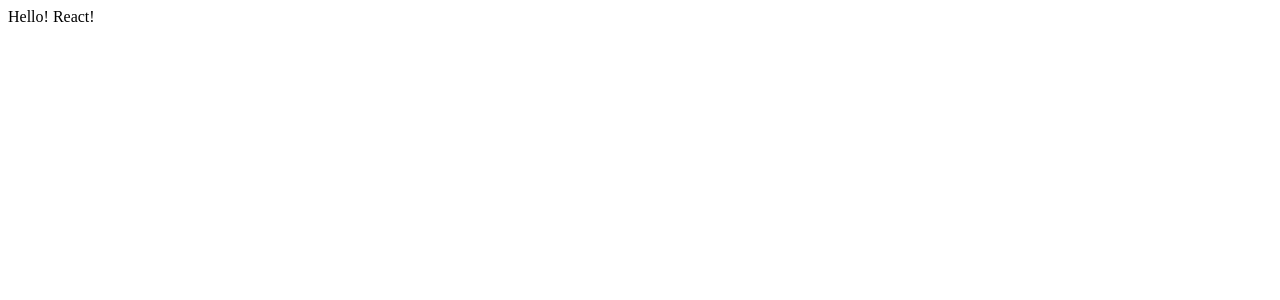
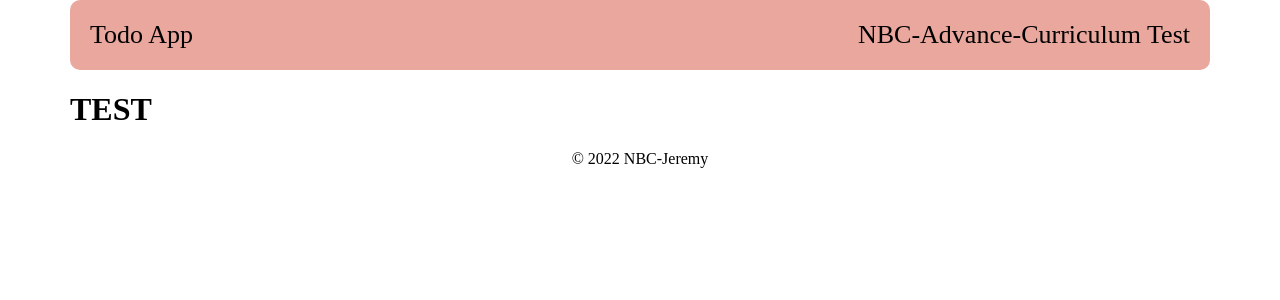
Before and after one commit to Jeremy-Kr/nbc-advance-curriculum, a React (Create React App) app: page / in a window 1280 px wide. Shown: the top 300 px of the page. Built offline with nearby package versions, Linux system fonts and the light colour scheme.

Commit message:
feat(common): create common components
- 모든 페이지에서 공통적으로 사용하게 될 헤더, 푸터, 글로벌스타일 컴포넌트를 이제 사용할 수 있습니다.

by @Jeremy-Kr

```diff
--- a/src/App.js
+++ b/src/App.js
@@ -1,5 +1,14 @@
+import { GlobalStyle, Layout } from "./components/Common";
+
 function App() {
-  return <div className="App">Hello! React!</div>;
+  return (
+    <>
+      <GlobalStyle />
+      <Layout>
+        <h1>TEST</h1>
+      </Layout>
+    </>
+  );
 }
 
 export default App;
--- /dev/null
+++ b/src/components/Common/Footer.jsx
@@ -0,0 +1,18 @@
+import React from "react";
+import styled from "styled-components";
+
+const Footer = () => {
+  return (
+    <FooterContainer>
+      <span> &copy; 2022 NBC-Jeremy</span>
+    </FooterContainer>
+  );
+};
+
+const FooterContainer = styled.footer`
+  display: flex;
+  justify-content: center;
+  margin: 10px;
+`;
+
+export default Footer;
--- /dev/null
+++ b/src/components/Common/GlobalStyle.jsx
@@ -0,0 +1,29 @@
+import { createGlobalStyle } from "styled-components";
+
+const GlobalStyle = createGlobalStyle`
+    body {
+    margin: auto;
+    max-width: 1140px;
+    min-width: 720px;
+    }
+
+    ul{
+    list-style:none;
+    }
+
+    h3{
+    margin: 0px;
+    }
+
+    a{
+    text-decoration: none;
+    color: #000;
+    transition: 0.2s;
+    &:hover{
+        color: #777;
+        text-decoration: underline #777;
+    }
+    }
+`;
+
+export default GlobalStyle;
--- /dev/null
+++ b/src/components/Common/Header.jsx
@@ -0,0 +1,27 @@
+import React from "react";
+import styled from "styled-components";
+
+const Header = () => {
+  return (
+    <HeaderContainer>
+      <HeaderText>Todo App</HeaderText>
+      <HeaderText>NBC-Advance-Curriculum Test </HeaderText>
+    </HeaderContainer>
+  );
+};
+
+const HeaderContainer = styled.header`
+  display: flex;
+  justify-content: space-between;
+  align-items: center;
+  padding: 10px 20px;
+  background-color: #e9a79d;
+  height: 50px;
+  border-radius: 10px;
+`;
+
+const HeaderText = styled.span`
+  font-size: 26px;
+`;
+
+export default Header;
--- /dev/null
+++ b/src/components/Common/Layout.jsx
@@ -0,0 +1,14 @@
+import React from "react";
+import { Footer, Header } from "./";
+
+const Layout = ({ children }) => {
+  return (
+    <>
+      <Header />
+      {children}
+      <Footer />
+    </>
+  );
+};
+
+export default Layout;
--- /dev/null
+++ b/src/components/Common/index.js
@@ -0,0 +1,6 @@
+import Footer from "./Footer";
+import GlobalStyle from "./GlobalStyle";
+import Header from "./Header";
+import Layout from "./Layout";
+
+export { Footer, GlobalStyle, Header, Layout };
```
